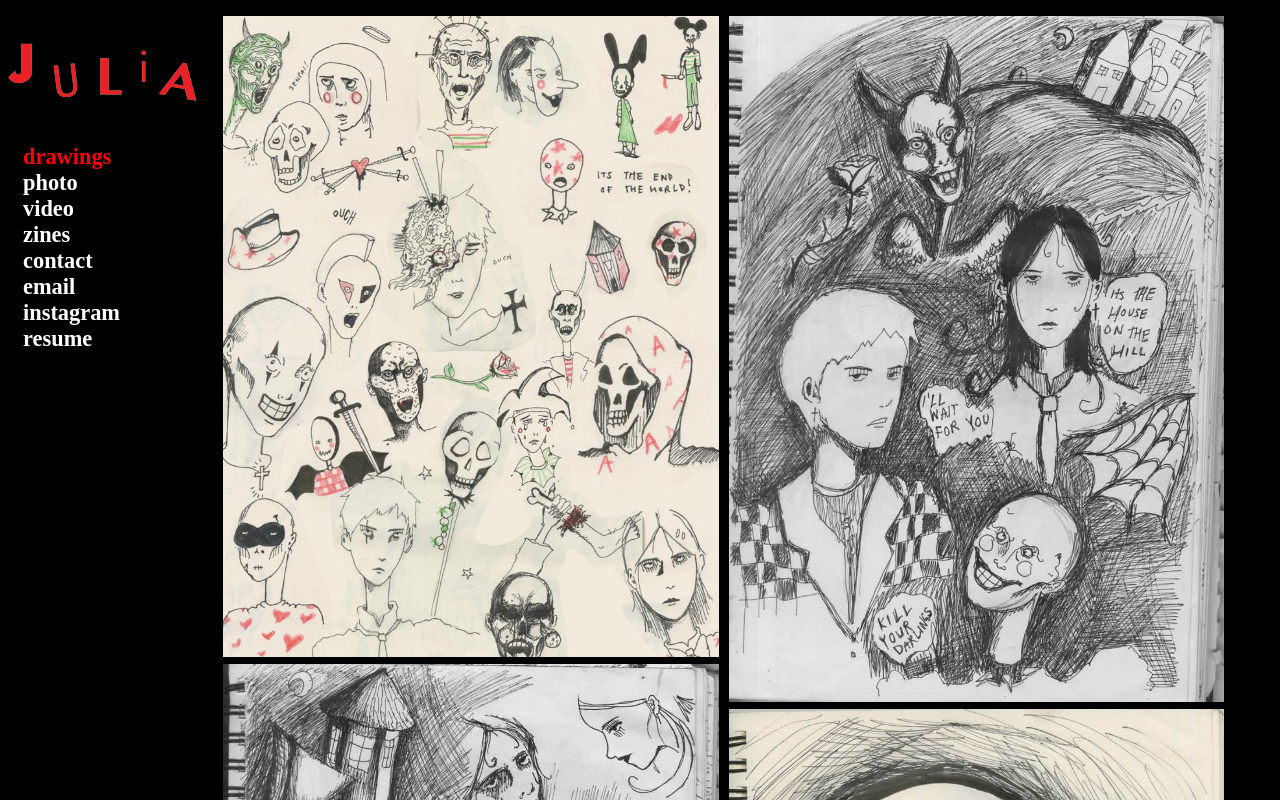
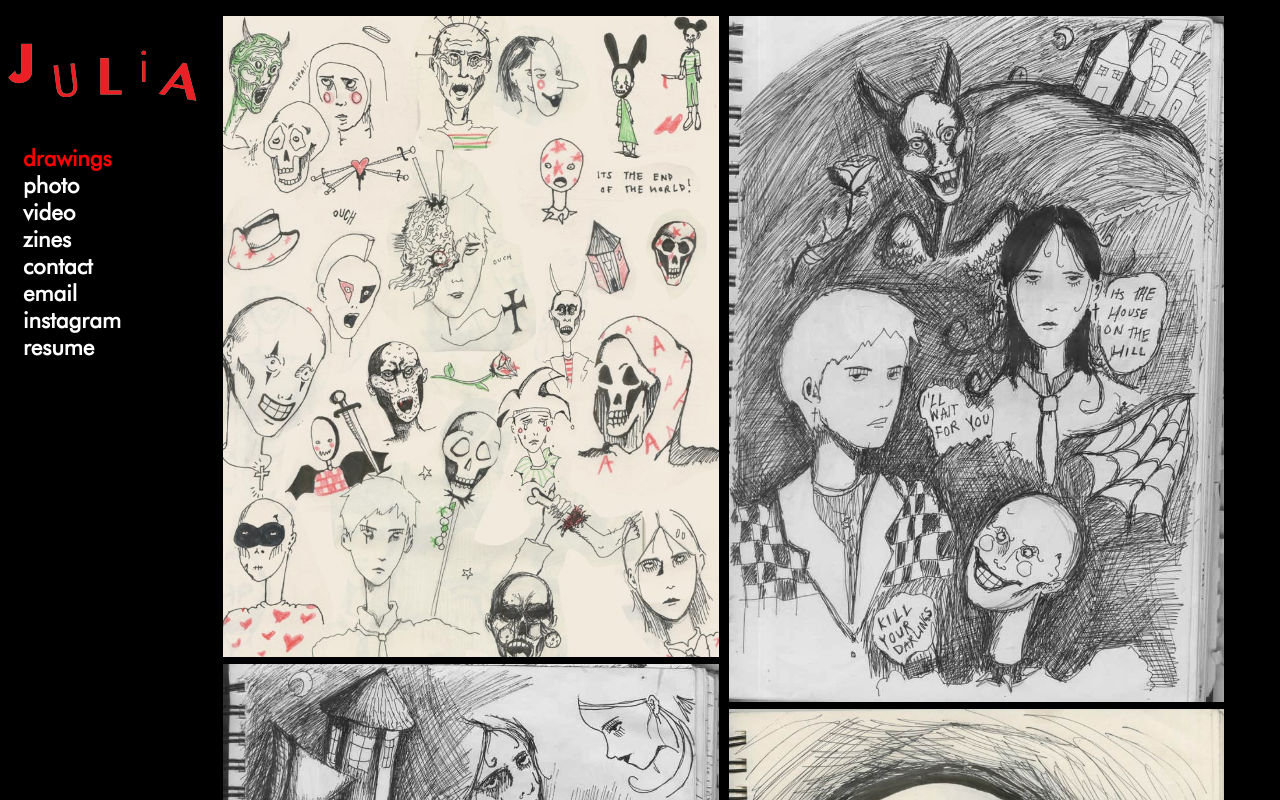
Before and after one commit to mrbrenner/julia_final, a plain HTML site: page pages/drawings/index.html in a window 1280 px wide. Shown: the top 800 px of the page. Drawn offline with nearby package versions, Linux system fonts and the light colour scheme.

Commit message:
drawing_font

```diff
--- a/pages/drawings/styles.css
+++ b/pages/drawings/styles.css
@@ -6,7 +6,7 @@
 body {
 	background-color: black;
 	color: white;
-	font-family: futura;
+	font-family: futura-book;
 }
 
 
```
